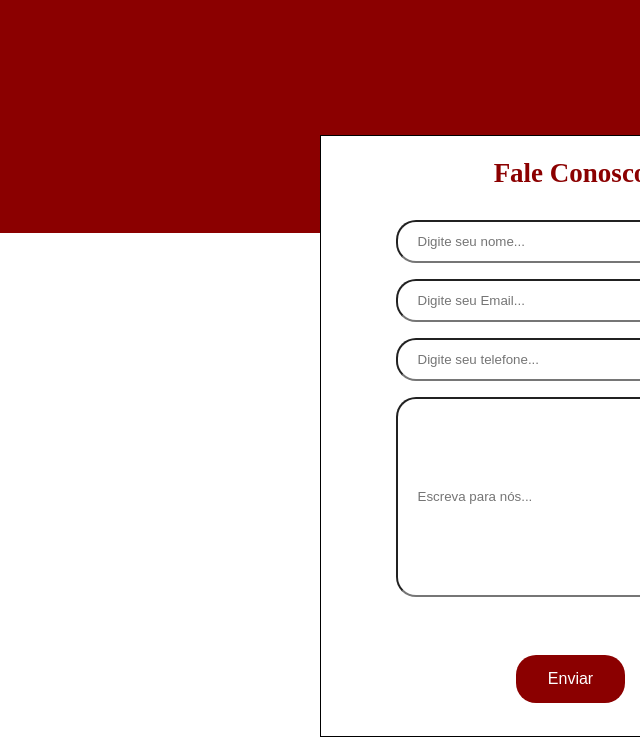
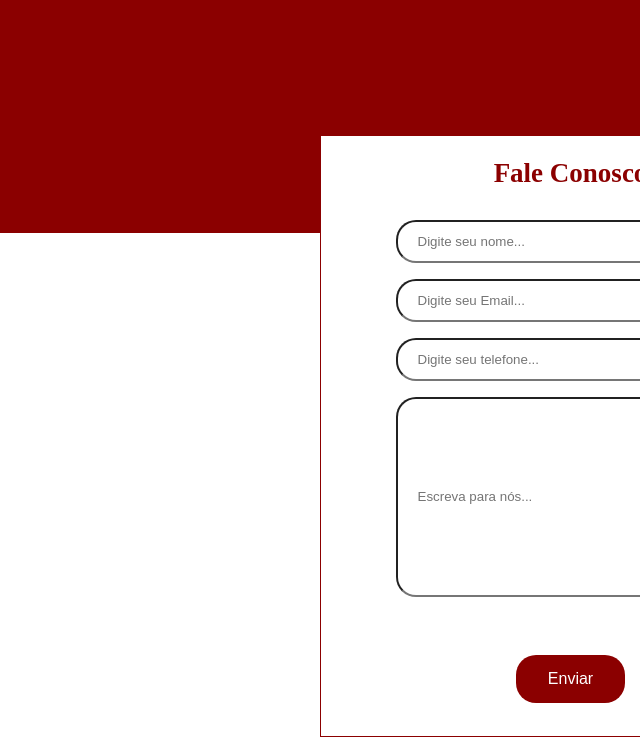
Before and after one commit to joaocika93/DIW-projeto-final, a plain HTML site: page index.html in a window 1280 px wide. Shown: the part 2684-3424 px from the top of the page, 640-1280 px from the left. Drawn offline with Linux system fonts and the light colour scheme.

Commit message:
color line correct form contacts

```diff
--- a/css/style.css
+++ b/css/style.css
@@ -232,7 +232,7 @@ main .formulary table tr td form {
     margin-left: 75%;
     width: 500px;
     height: 600px;
-    border: 1px solid black;
+    border: 1px solid darkred;
     background-color: white;
     text-align: center;
     font-size: large;
```
